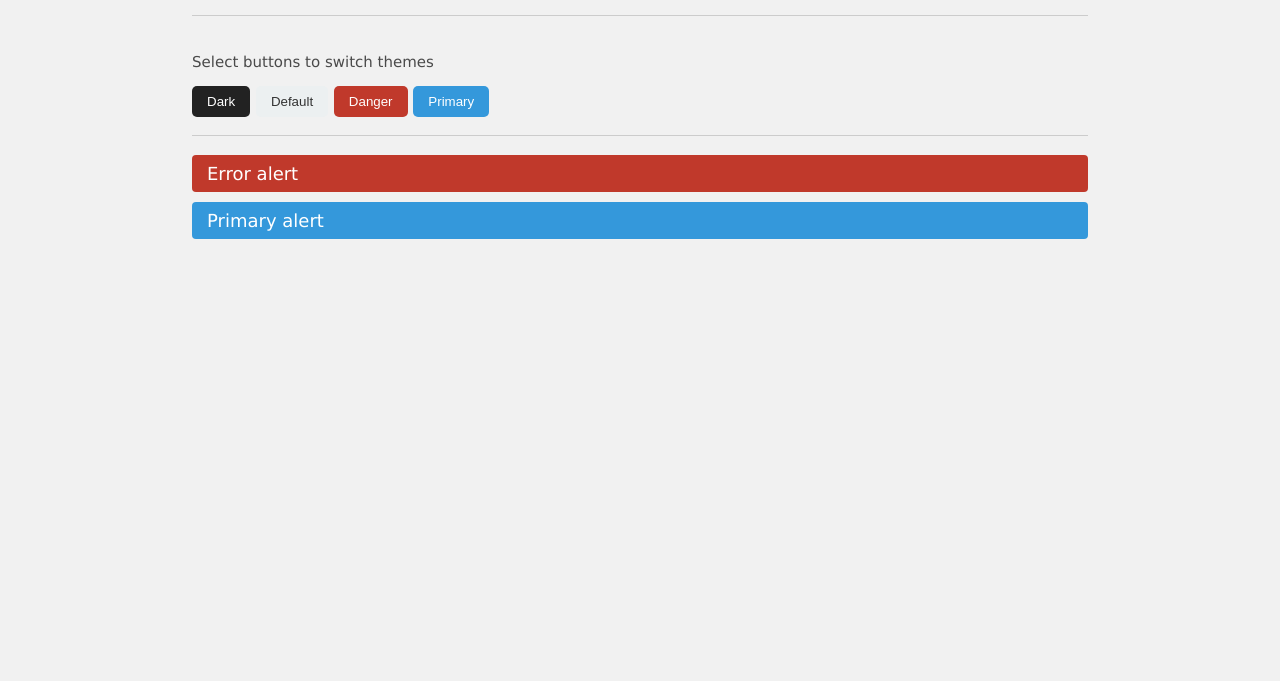
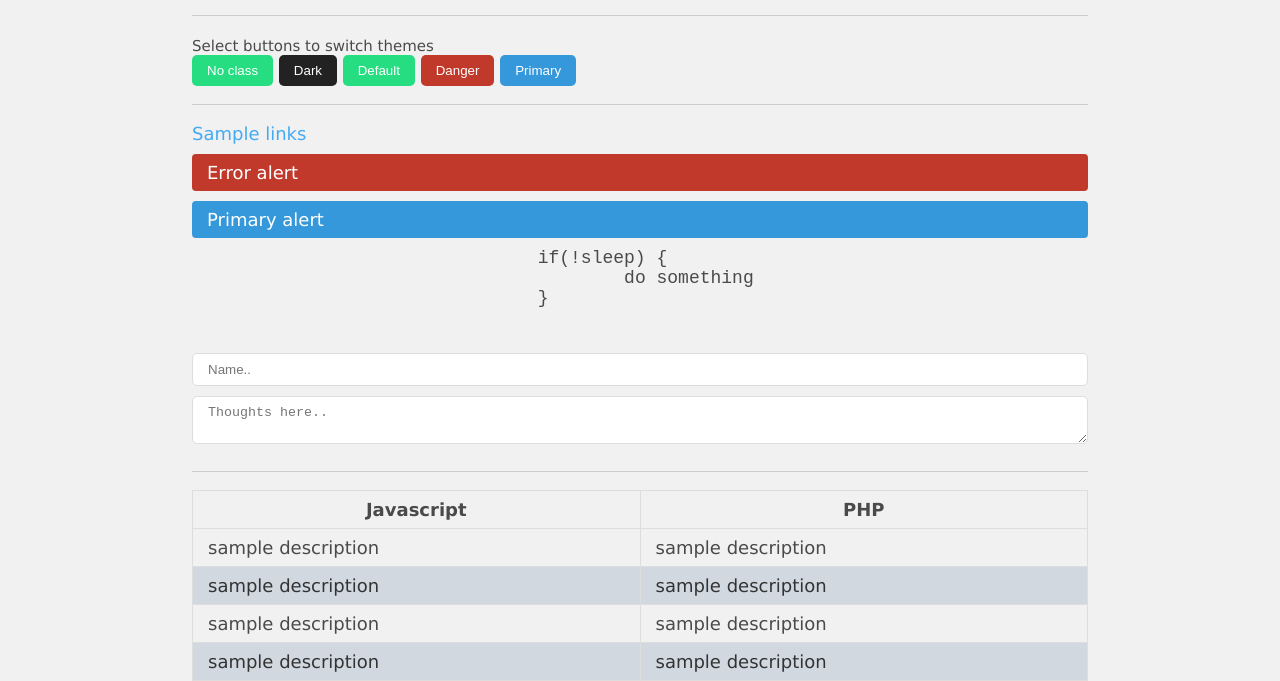
Before and after one commit to axetrodome/troll-css, a plain HTML site: page index.html in a window 1280 px wide. Shown: the part 144-825 px from the top of the page. Before the commit the page ends 800 px from the top, so only its background shows below. Drawn offline with Linux system fonts and the light colour scheme.

Commit message:
default styles

```diff
--- a/css/main.css
+++ /dev/null
@@ -1,65 +0,0 @@
-/*
-Error: Undefined variable: "$color-text".
-        on line 39 of C:\Users\axel mhar valdepena\sass\sass\main.scss
-
-34: }
-35: h1,
-36: h2,
-37: h3,
-38: h4 {
-39: 	color: $color-text;
-40: }
-41: body {
-42: 	font-size:1.8rem;
-43: 	background: $background;
-44: 	color:$color-text;
-
-Backtrace:
-C:\Users\axel mhar valdepena\sass\sass\main.scss:39
-C:/Program Files (x86)/Koala/rubygems/gems/sass-3.5.2/lib/sass/script/tree/variable.rb:49:in `_perform'
-C:/Program Files (x86)/Koala/rubygems/gems/sass-3.5.2/lib/sass/script/tree/node.rb:50:in `perform'
-C:/Program Files (x86)/Koala/rubygems/gems/sass-3.5.2/lib/sass/tree/visitors/perform.rb:402:in `visit_prop'
-C:/Program Files (x86)/Koala/rubygems/gems/sass-3.5.2/lib/sass/tree/visitors/base.rb:36:in `visit'
-C:/Program Files (x86)/Koala/rubygems/gems/sass-3.5.2/lib/sass/tree/visitors/perform.rb:162:in `block in visit'
-C:/Program Files (x86)/Koala/rubygems/gems/sass-3.5.2/lib/sass/stack.rb:79:in `block in with_base'
-C:/Program Files (x86)/Koala/rubygems/gems/sass-3.5.2/lib/sass/stack.rb:135:in `with_frame'
-C:/Program Files (x86)/Koala/rubygems/gems/sass-3.5.2/lib/sass/stack.rb:79:in `with_base'
-C:/Program Files (x86)/Koala/rubygems/gems/sass-3.5.2/lib/sass/tree/visitors/perform.rb:162:in `visit'
-C:/Program Files (x86)/Koala/rubygems/gems/sass-3.5.2/lib/sass/tree/visitors/perform.rb:444:in `block (2 levels) in visit_rule'
-C:/Program Files (x86)/Koala/rubygems/gems/sass-3.5.2/lib/sass/tree/visitors/perform.rb:444:in `map'
-C:/Program Files (x86)/Koala/rubygems/gems/sass-3.5.2/lib/sass/tree/visitors/perform.rb:444:in `block in visit_rule'
-C:/Program Files (x86)/Koala/rubygems/gems/sass-3.5.2/lib/sass/tree/visitors/perform.rb:183:in `with_environment'
-C:/Program Files (x86)/Koala/rubygems/gems/sass-3.5.2/lib/sass/tree/visitors/perform.rb:442:in `visit_rule'
-C:/Program Files (x86)/Koala/rubygems/gems/sass-3.5.2/lib/sass/tree/visitors/base.rb:36:in `visit'
-C:/Program Files (x86)/Koala/rubygems/gems/sass-3.5.2/lib/sass/tree/visitors/perform.rb:162:in `block in visit'
-C:/Program Files (x86)/Koala/rubygems/gems/sass-3.5.2/lib/sass/stack.rb:79:in `block in with_base'
-C:/Program Files (x86)/Koala/rubygems/gems/sass-3.5.2/lib/sass/stack.rb:135:in `with_frame'
-C:/Program Files (x86)/Koala/rubygems/gems/sass-3.5.2/lib/sass/stack.rb:79:in `with_base'
-C:/Program Files (x86)/Koala/rubygems/gems/sass-3.5.2/lib/sass/tree/visitors/perform.rb:162:in `visit'
-C:/Program Files (x86)/Koala/rubygems/gems/sass-3.5.2/lib/sass/tree/visitors/base.rb:52:in `block in visit_children'
-C:/Program Files (x86)/Koala/rubygems/gems/sass-3.5.2/lib/sass/tree/visitors/base.rb:52:in `map'
-C:/Program Files (x86)/Koala/rubygems/gems/sass-3.5.2/lib/sass/tree/visitors/base.rb:52:in `visit_children'
-C:/Program Files (x86)/Koala/rubygems/gems/sass-3.5.2/lib/sass/tree/visitors/perform.rb:171:in `block in visit_children'
-C:/Program Files (x86)/Koala/rubygems/gems/sass-3.5.2/lib/sass/tree/visitors/perform.rb:183:in `with_environment'
-C:/Program Files (x86)/Koala/rubygems/gems/sass-3.5.2/lib/sass/tree/visitors/perform.rb:170:in `visit_children'
-C:/Program Files (x86)/Koala/rubygems/gems/sass-3.5.2/lib/sass/tree/visitors/base.rb:36:in `block in visit'
-C:/Program Files (x86)/Koala/rubygems/gems/sass-3.5.2/lib/sass/tree/visitors/perform.rb:190:in `visit_root'
-C:/Program Files (x86)/Koala/rubygems/gems/sass-3.5.2/lib/sass/tree/visitors/base.rb:36:in `visit'
-C:/Program Files (x86)/Koala/rubygems/gems/sass-3.5.2/lib/sass/tree/visitors/perform.rb:161:in `visit'
-C:/Program Files (x86)/Koala/rubygems/gems/sass-3.5.2/lib/sass/tree/visitors/perform.rb:10:in `visit'
-C:/Program Files (x86)/Koala/rubygems/gems/sass-3.5.2/lib/sass/tree/root_node.rb:36:in `css_tree'
-C:/Program Files (x86)/Koala/rubygems/gems/sass-3.5.2/lib/sass/tree/root_node.rb:29:in `render_with_sourcemap'
-C:/Program Files (x86)/Koala/rubygems/gems/sass-3.5.2/lib/sass/engine.rb:389:in `_render_with_sourcemap'
-C:/Program Files (x86)/Koala/rubygems/gems/sass-3.5.2/lib/sass/engine.rb:307:in `render_with_sourcemap'
-C:/Program Files (x86)/Koala/rubygems/gems/sass-3.5.2/lib/sass/exec/sass_scss.rb:391:in `run'
-C:/Program Files (x86)/Koala/rubygems/gems/sass-3.5.2/lib/sass/exec/sass_scss.rb:63:in `process_result'
-C:/Program Files (x86)/Koala/rubygems/gems/sass-3.5.2/lib/sass/exec/base.rb:52:in `parse'
-C:/Program Files (x86)/Koala/rubygems/gems/sass-3.5.2/lib/sass/exec/base.rb:19:in `parse!'
-C:/Program Files (x86)/Koala/rubygems/gems/sass-3.5.2/bin/sass:13:in `<top (required)>'
-C:/Program Files (x86)/Koala/bin/sass:22:in `load'
-C:/Program Files (x86)/Koala/bin/sass:22:in `<main>'
-*/
-body:before {
-  white-space: pre;
-  font-family: monospace;
-  content: "Error: Undefined variable: \"$color-text\".\A         on line 39 of C:\Users\axel mhar valdepena\sass\sass\main.scss\A \A 34: }\A 35: h1,\A 36: h2, \A 37: h3, \A 38: h4 {\A 39: 	color: $color-text;\A 40: }\A 41: body {\A 42: 	font-size:1.8rem;\A 43: 	background: $background;\A 44: 	color:$color-text;"; }
--- a/css/themes/dark.css
+++ b/css/themes/dark.css
@@ -1,6 +1,7 @@
 * {
   margin: 0;
-  padding: 0; }
+  padding: 0;
+  box-sizing: border-box; }
 
 html {
   font-size: 62.5%;
@@ -15,10 +16,10 @@ nav {
     padding: 8px 15px;
     display: inline-block; }
     nav li a {
-      color: #fff;
+      color: #fff; }
+    nav li a:hover {
+      color: #f1f1f1;
       text-decoration: none; }
-    nav li a:hover {
-      color: #f1f1f1; }
 
 h1,
 h2,
@@ -31,7 +32,7 @@ body {
   background: #222222;
   color: #c9c9c9; }
 
-.container {
+main {
   width: 70%;
   margin: auto; }
 
@@ -45,9 +46,59 @@ hr {
 p {
   color: #c9c9c9; }
 
-.help {
-  color: #c9c9c9;
-  padding: 15px 0 15px 0; }
+input, textarea {
+  -webkit-transition: all 0.30s ease-in-out;
+  -moz-transition: all 0.30s ease-in-out;
+  -ms-transition: all 0.30s ease-in-out;
+  -o-transition: all 0.30s ease-in-out;
+  padding: 8px 15px;
+  width: 100%;
+  margin: 5px 0 5px 0;
+  border-radius: 5px;
+  outline: none;
+  border: none;
+  border: 1px solid #ddd; }
+
+input:focus, textarea:focus {
+  box-shadow: 0 0 5px #51cbee;
+  border: 1px solid #51cbee; }
+
+table {
+  width: 100%;
+  border-collapse: collapse;
+  color: #c9c9c9; }
+  table td {
+    padding: 8px 15px;
+    border: 1px solid #ddd; }
+  table th {
+    padding: 8px 15px;
+    border: 1px solid #ddd; }
+  table tr:nth-child(even) {
+    background-color: #d1d8e0;
+    color: #333; }
+
+button {
+  padding: 8px 15px;
+  border: none;
+  cursor: pointer;
+  border-radius: 5px;
+  outline: none;
+  background-color: #26de81;
+  color: #fff; }
+
+button:hover {
+  background-color: #20bf6b; }
+
+small {
+  color: #c9c9c9; }
+
+a {
+  text-decoration: none;
+  color: #45aaf2; }
+
+a:hover {
+  text-decoration: underline;
+  color: #2d98da; }
 
 .alert-danger, .alert-primary {
   padding: 8px 15px;
@@ -62,13 +113,6 @@ p {
 .alert-primary {
   background-color: #3498db;
   color: #fff; }
-
-.btn {
-  padding: 8px 15px;
-  border: none;
-  cursor: pointer;
-  border-radius: 5px;
-  outline: none; }
 
 .btn-danger {
   color: #fff;
@@ -85,13 +129,6 @@ p {
 .btn-primary:hover {
   background-color: #2980b9; }
 
-.btn-default {
-  color: #333;
-  background-color: #ecf0f1; }
-
-.btn-default:hover {
-  background-color: #bdc3c7; }
-
 .btn-dark {
   color: #fff;
   background-color: #222; }
--- a/css/themes/default.css
+++ b/css/themes/default.css
@@ -1,6 +1,7 @@
 * {
   margin: 0;
-  padding: 0; }
+  padding: 0;
+  box-sizing: border-box; }
 
 html {
   font-size: 62.5%;
@@ -15,10 +16,10 @@ nav {
     padding: 8px 15px;
     display: inline-block; }
     nav li a {
-      color: #fff;
+      color: #fff; }
+    nav li a:hover {
+      color: #f1f1f1;
       text-decoration: none; }
-    nav li a:hover {
-      color: #f1f1f1; }
 
 h1,
 h2,
@@ -31,7 +32,7 @@ body {
   background: #f1f1f1;
   color: #4a4a4a; }
 
-.container {
+main {
   width: 70%;
   margin: auto; }
 
@@ -45,9 +46,59 @@ hr {
 p {
   color: #4a4a4a; }
 
-.help {
-  color: #4a4a4a;
-  padding: 15px 0 15px 0; }
+input, textarea {
+  -webkit-transition: all 0.30s ease-in-out;
+  -moz-transition: all 0.30s ease-in-out;
+  -ms-transition: all 0.30s ease-in-out;
+  -o-transition: all 0.30s ease-in-out;
+  padding: 8px 15px;
+  width: 100%;
+  margin: 5px 0 5px 0;
+  border-radius: 5px;
+  outline: none;
+  border: none;
+  border: 1px solid #ddd; }
+
+input:focus, textarea:focus {
+  box-shadow: 0 0 5px #51cbee;
+  border: 1px solid #51cbee; }
+
+table {
+  width: 100%;
+  border-collapse: collapse;
+  color: #4a4a4a; }
+  table td {
+    padding: 8px 15px;
+    border: 1px solid #ddd; }
+  table th {
+    padding: 8px 15px;
+    border: 1px solid #ddd; }
+  table tr:nth-child(even) {
+    background-color: #d1d8e0;
+    color: #333; }
+
+button {
+  padding: 8px 15px;
+  border: none;
+  cursor: pointer;
+  border-radius: 5px;
+  outline: none;
+  background-color: #26de81;
+  color: #fff; }
+
+button:hover {
+  background-color: #20bf6b; }
+
+small {
+  color: #4a4a4a; }
+
+a {
+  text-decoration: none;
+  color: #45aaf2; }
+
+a:hover {
+  text-decoration: underline;
+  color: #2d98da; }
 
 .alert-danger, .alert-primary {
   padding: 8px 15px;
@@ -62,13 +113,6 @@ p {
 .alert-primary {
   background-color: #3498db;
   color: #fff; }
-
-.btn {
-  padding: 8px 15px;
-  border: none;
-  cursor: pointer;
-  border-radius: 5px;
-  outline: none; }
 
 .btn-danger {
   color: #fff;
@@ -85,13 +129,6 @@ p {
 .btn-primary:hover {
   background-color: #2980b9; }
 
-.btn-default {
-  color: #333;
-  background-color: #ecf0f1; }
-
-.btn-default:hover {
-  background-color: #bdc3c7; }
-
 .btn-dark {
   color: #fff;
   background-color: #222; }
--- a/index.html
+++ b/index.html
@@ -13,20 +13,22 @@
 			<li><a href="#">About</a></li>
 		</ul>
 	</nav>
-	<div class="container">
+	<main>
 		<h1>Heading</h1>
 		<p>Lorem ipsum dolor sit amet, consectetur adipisicing elit. Quasi expedita porro quaerat quis reprehenderit aut repudiandae fuga placeat dolorem velit, odio similique, aperiam, eum doloribus neque illum ratione doloremque obcaecati!</p>
 		<hr>
-		<div class="help">
+		<div>
 			<small>Select buttons to switch themes</small>
 		</div>
 		<div class="buttons">
-			<button class="btn btn-dark" onclick="dark()">Dark</button>
-			<button class="btn btn-default" onclick="def()">Default</button>
-			<button class="btn btn-danger">Danger</button>
-			<button class="btn btn-primary">Primary</button>
+			<button>No class</button>
+			<button class="btn-dark" onclick="dark()">Dark</button>
+			<button onclick="def()">Default</button>
+			<button class="btn-danger">Danger</button>
+			<button class="btn-primary">Primary</button>
 		</div>
 		<hr>
+		<a href="#">Sample links</a>
 		<div class="alerts">
 			<div class="alert alert-danger">
 				Error alert
@@ -35,7 +37,49 @@
 				Primary alert
 			</div>
 		</div>
-	</div>
+		<div>
+			<pre>
+				if(!sleep) {
+					do something
+				}
+			<pre>
+		</div>
+		<div class="inputs">
+			<form>
+				<input type="text" name="name" placeholder="Name..">
+				<textarea placeholder="Thoughts here.."></textarea>
+			</form>
+		</div>
+		<hr>
+		<div class="table">
+			<table>
+				<thead>
+					<tr>
+						<th>Javascript</th>
+						<th>PHP</th>
+					</tr>
+				</thead>
+				<tbody>
+					<tr>
+						<td>sample description</td>
+						<td>sample description</td>
+					</tr>
+					<tr>
+						<td>sample description</td>
+						<td>sample description</td>
+					</tr>
+					<tr>
+						<td>sample description</td>
+						<td>sample description</td>
+					</tr>
+					<tr>
+						<td>sample description</td>
+						<td>sample description</td>
+					</tr>
+				</tbody>
+			</table>
+		</div>
+	</main>
 	<script>
 		var themes = document.getElementById("themes")
 
```
Also changed, not shown: 2 other files.
